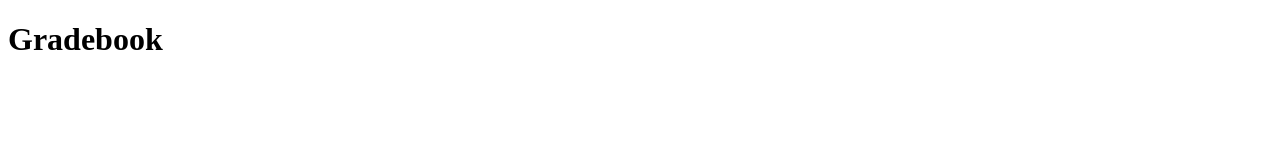
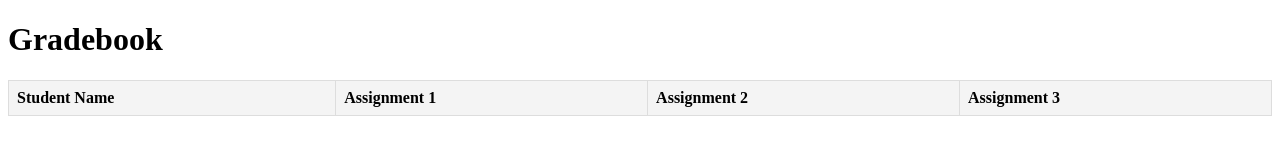
Before and after one commit to bkhamilton1/bkhamilton1.github.io, a plain HTML site: page Bradley.Hamilton_gradebook.html in a window 1280 px wide. Drawn offline with Linux system fonts and the light colour scheme.

Commit message:
updating file with table

```diff
--- a/Bradley.Hamilton_gradebook.html
+++ b/Bradley.Hamilton_gradebook.html
@@ -22,6 +22,14 @@
 <body>
     <h1>Gradebook</h1>
     <table id="gradebook">
+        <thead>
+            <tr>
+<th>Student Name</th>
+<th>Assignment 1</th>
+<th>Assignment 2</th>
+<th>Assignment 3</th>
+</tr>
+        </thead>
         </table>
         <script src="gradebook.js"></script>
 </body>
```
